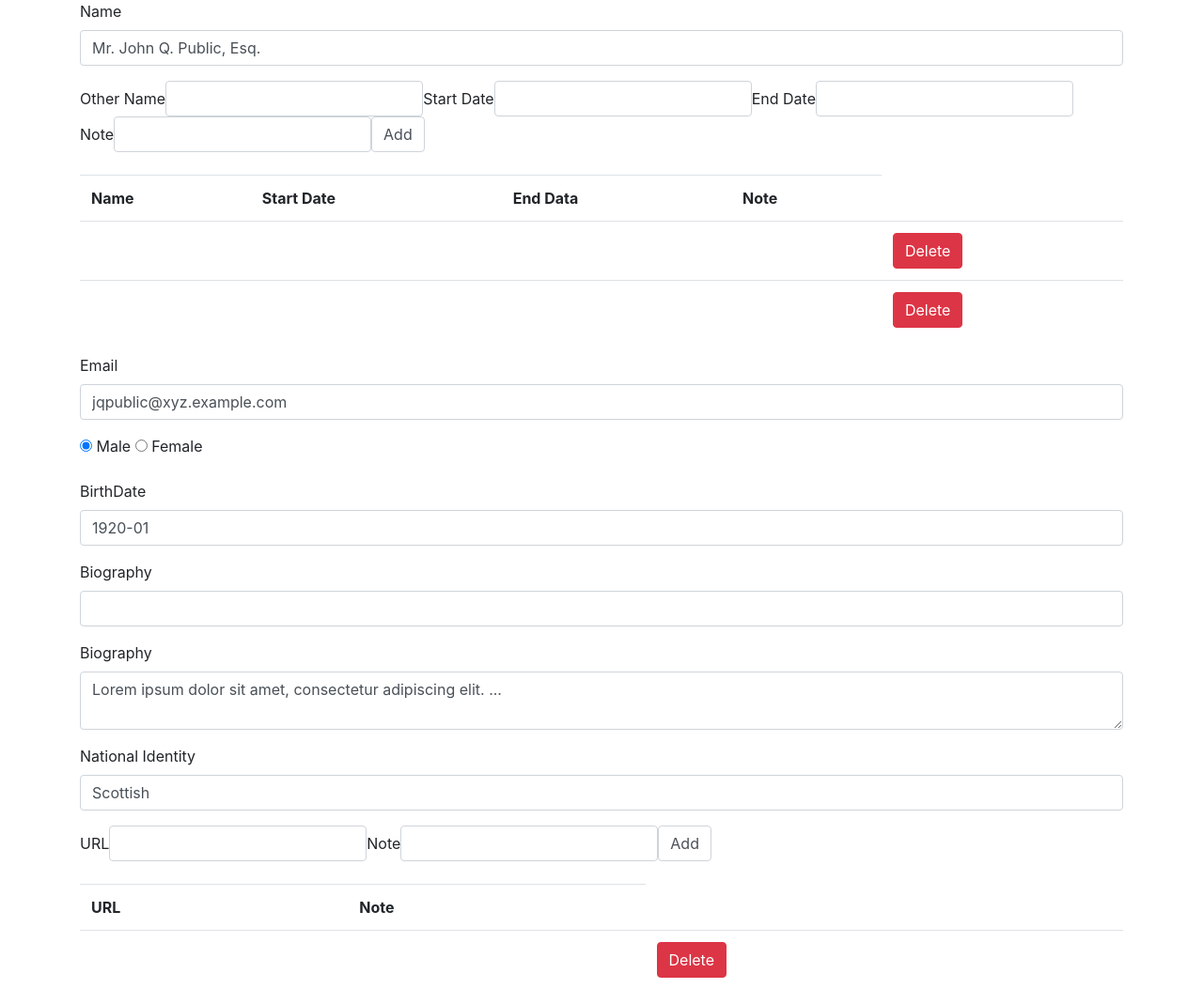
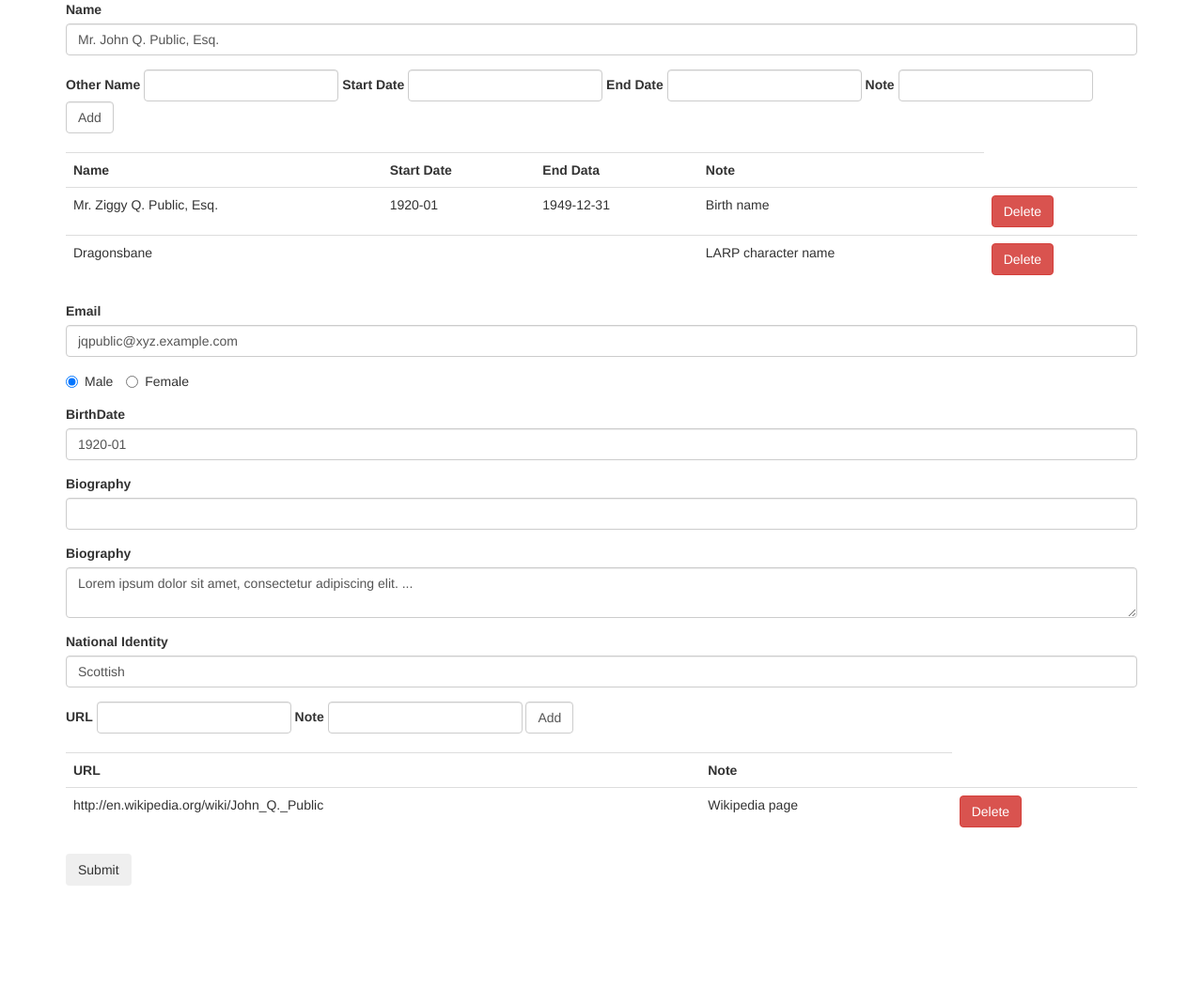
Before and after one commit to sweemeng/sinar_popit_ui, a Python web app: template template/person.html in a window 1280 px wide. Shown: the whole page at 94% size. After the commit the page ends 943 px from the top, so only its background shows below. Run offline with Jinja, Linux system fonts and the light colour scheme; the template is opened without the code that fills it, so the values that code supplies are empty; some libraries are stand-ins or nearby versions.

Commit message:
Initial implementation of person to post to a REST API

```diff
--- a/template/person.html
+++ b/template/person.html
@@ -3,13 +3,13 @@
 <head lang="en">
     <meta charset="UTF-8">
     <title></title>
-    <link rel="stylesheet" href="css/bootstrap.css">
+    <link rel="stylesheet" href="https://maxcdn.bootstrapcdn.com/bootstrap/3.3.4/css/bootstrap.min.css">
     <script src="https://ajax.googleapis.com/ajax/libs/jquery/1.11.2/jquery.min.js"></script>
-    <script src="js/bootstrap.js"></script>
-    <script src="angular.min.js"></script>
+    <script src="https://maxcdn.bootstrapcdn.com/bootstrap/3.3.4/js/bootstrap.min.js"></script>
+    <script src="https://ajax.googleapis.com/ajax/libs/angularjs/1.3.15/angular.min.js"></script>
     <script>
     var popitPersonApp = angular.module('popitPerson', []);
-    popitPersonApp.controller('popitPersonController', function($scope){
+    popitPersonApp.controller('popitPersonController', function($scope, $http){
         $scope.person = {
               "id": "john-q-public",
               "name": "Mr. John Q. Public, Esq.",
@@ -91,9 +91,18 @@
         };
 
         $scope.remove_url = function(idx){
-            console.log(idx);
             $scope.person.links.splice(idx, 1);
         };
+
+        $scope.create_person = function(){
+            var res = $http.post("/person", $scope.person);
+            res.success(function(data, status, header, config){
+                console.log("OK")
+            });
+            res.error(function(data, status, header, config){
+                console.log("Oh OH")
+            });
+        }
     });
 
 </script>
@@ -140,6 +149,7 @@
                     <th>End Data</th>
                     <th>Note</th>
                 </tr>
+                {% raw %}
                 <tr ng-repeat="alternative_name in person.other_names">
                     <td>{{alternative_name.name}}</td>
                     <td>{{alternative_name.start_date}}</td>
@@ -147,6 +157,7 @@
                     <td>{{alternative_name.note}}</td>
                     <td><button id="remove_altenative_name" class="btn btn-danger" ng-click="remove_alternative_name($index)">Delete</button></td>
                 </tr>
+                {%  endraw %}
             </table>
             <div class="form-group">
                 <label for="email">Email</label>
@@ -195,14 +206,18 @@
                     <th>URL</th>
                     <th>Note</th>
                 </tr>
+                {% raw %}
                 <tr ng-repeat="links in person.links">
                     <td>{{links.url}}</td>
                     <td>{{links.note}}</td>
                     <td><button id="remove_link" class="btn btn-danger" ng-click="remove_url($index)">Delete</button></td>
                 </tr>
+                {% endraw %}
             </table>
             <!-- Memberships are not created now. First ensure user exist?-->
-
+            <div class="form-group">
+                <button class="btn" ng-click="create_person()">Submit</button>
+            </div>
 		</form>
 
 	</div>
```
